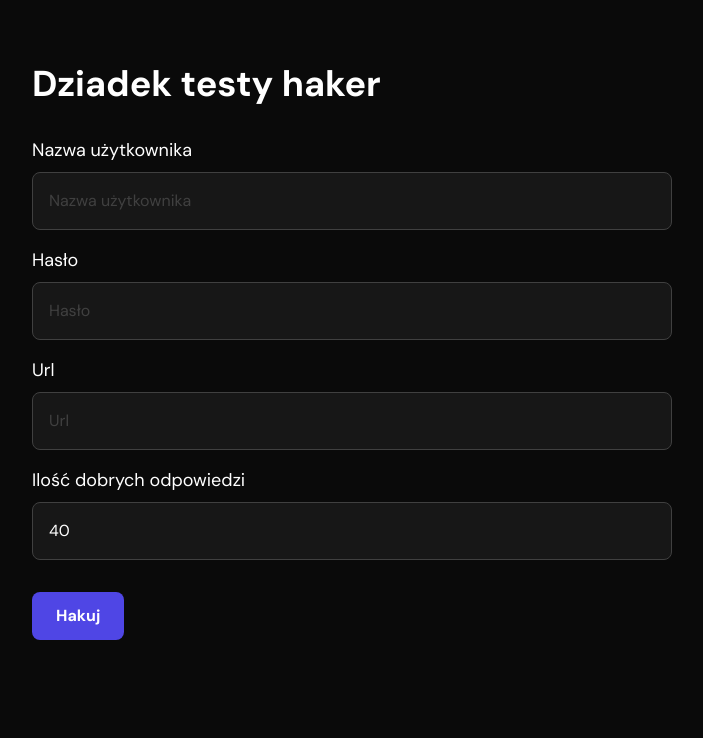
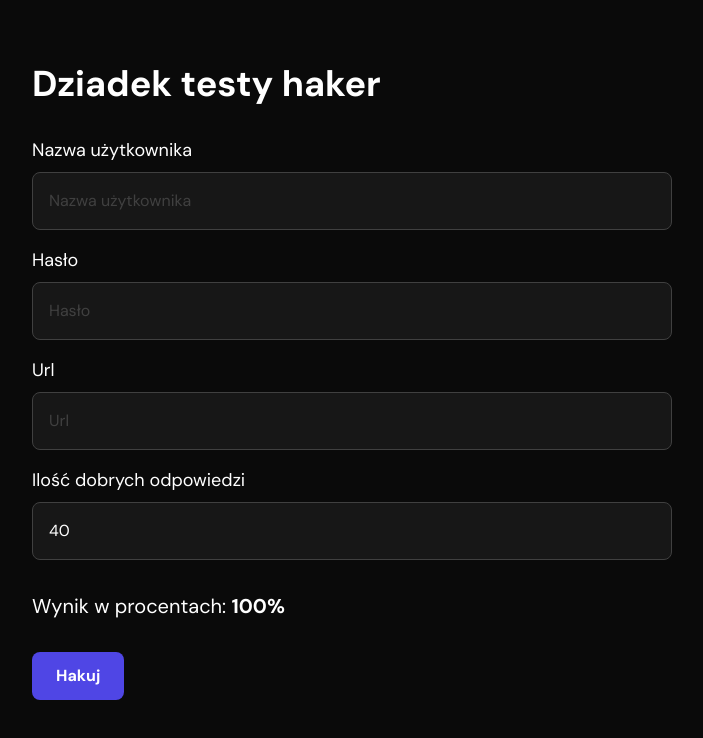
Before and after one commit to aruzo1/siwy_bot, a Next.js app: page / in a window 1280 px wide. Shown: the top 738 px of the page, without its empty margins (0-703 px from the left). Built offline with nearby package versions, Linux system fonts and the light colour scheme.

Commit message:
add percentage score

```diff
--- a/pages/index.tsx
+++ b/pages/index.tsx
@@ -1,4 +1,4 @@
-import { FormEvent, useCallback, useState } from "react";
+import { FormEvent, useCallback, useMemo, useState } from "react";
 import Link from "next/link";
 import axios from "axios";
 import { FieldSet, Input, Label } from "@/components";
@@ -12,6 +12,11 @@ const HomePage = () => {
   const [isLoading, setIsLoading] = useState(false);
   const [error, setError] = useState<string | null>(null);
   const [resultUrl, setResultUrl] = useState<string | null>(null);
+
+  const percentageScore = useMemo(
+    () => (parseInt(correctAnswers) / 40) * 100,
+    [correctAnswers],
+  );
 
   const handleSubmit = useCallback(
     (e: FormEvent) => {
@@ -93,11 +98,18 @@ const HomePage = () => {
               name="correctAnswers"
               type="number"
               value={correctAnswers}
+              min={0}
+              max={40}
               onChange={(e) => setCorrectAnswers(e.target.value)}
               required
             />
           </FieldSet>
         </div>
+
+        <span className="mt-8 block text-xl">
+          Wynik w procentach:{" "}
+          <span className="font-bold">{percentageScore}%</span>
+        </span>
 
         <button className="btn mt-8 w-full sm:w-auto" type="submit">
           {isLoading ? "W trakcie hakowania..." : "Hakuj"}
```
